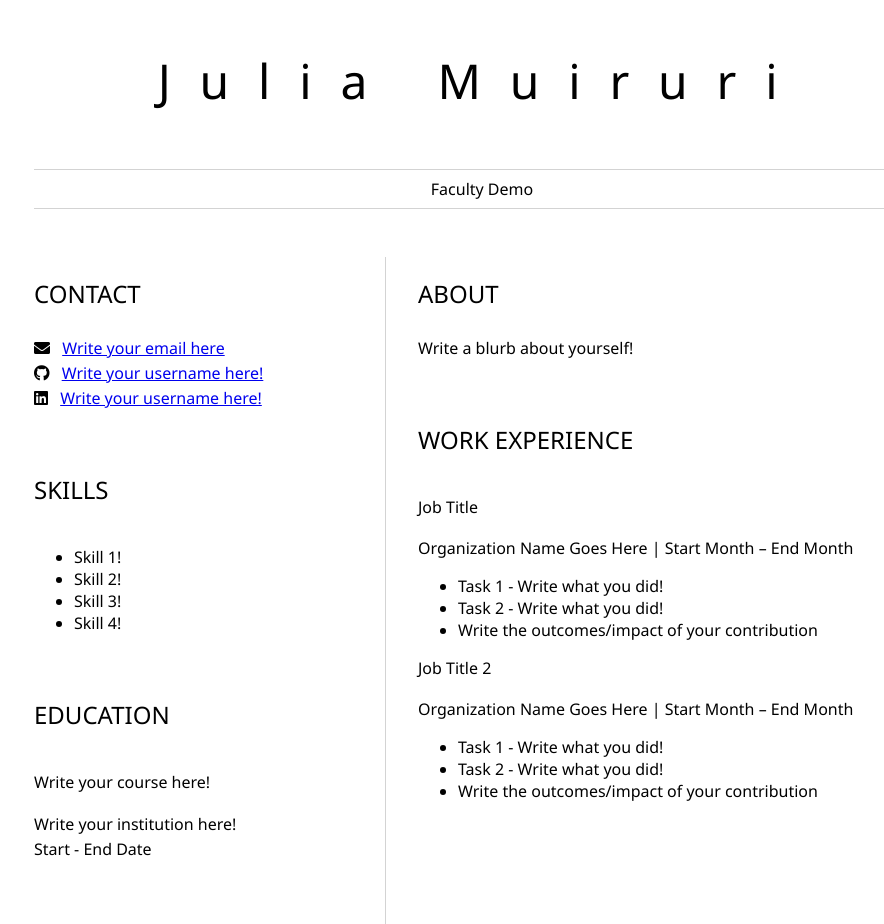
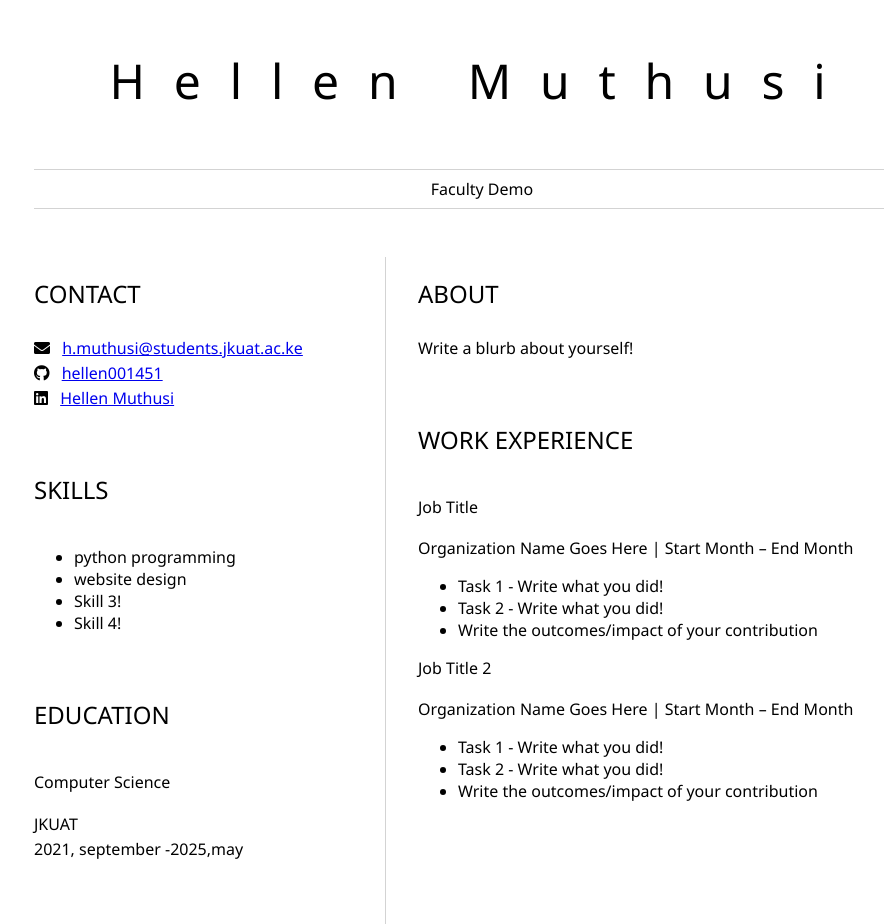
Before and after one commit to hellen001451/MyResume, a plain HTML site: page index.html in a window 1280 px wide. Shown: the whole page, without its empty margins (158-1042 px from the left). Drawn offline with Linux system fonts and the light colour scheme.

Commit message:
Update index.html

```diff
--- a/index.html
+++ b/index.html
@@ -2,13 +2,13 @@
 	<head>
 		<link href="style.css" rel="stylesheet">
         <link rel="stylesheet" href="https://cdnjs.cloudflare.com/ajax/libs/font-awesome/5.15.4/css/all.min.css">
-        <title>Julia Muiruri</title>
+        <title>Hellen Muthusi</title>
 	</head>
 
 	<body>
 		<header id="header">
 			<!-- resume header with your name and title -->
-			<h1>Julia Muiruri</h1>
+			<h1>Hellen Muthusi</h1>
 			<hr>
 			Faculty Demo
 			<hr>
@@ -20,23 +20,23 @@
 					<!-- contact info including social media -->
                     <p>
                         <i class="fa fa-envelope" aria-hidden="true"></i>
-                        <a href="mailto:username@domain.top-level domain">Write your email here</a>
+                        <a href="mailto:username@domain.top-level domain">h.muthusi@students.jkuat.ac.ke</a>
                     </p>
                     <p>
                         <i class="fab fa-github" aria-hidden="true"></i>
-                        <a href="github.com/yourGitHubUsername">Write your username here!</a>
+                        <a href="github.com/yourGitHubUsername">hellen001451</a>
                     </p>
                     <p>
                         <i class="fab fa-linkedin" aria-hidden="true"></i>
-                        <a href="linkedin.com/yourLinkedInUsername">Write your username here!</a>
+                        <a href="linkedin.com/yourLinkedInUsername">Hellen Muthusi</a>
                     </p>
 				</section>
 				<section>
 					<h2>SKILLS</h2>
 					<!-- your skills -->
                     <ul>
-                        <li>Skill 1!</li>
-                        <li>Skill 2!</li>
+                        <li>python programming</li>
+                        <li>website design</li>
                         <li>Skill 3!</li>
                         <li>Skill 4!</li>
                     </ul>
@@ -44,12 +44,12 @@
 				<section>
 					<h2>EDUCATION</h2>
 					<!-- your education -->
-                    <h3>Write your course here!</h3>
+                    <h3>Computer Science</h3>
                     <p>
-                        Write your institution here!
+                        JKUAT
                     </p>
                     <p>
-                        Start - End Date
+                        2021, september -2025,may
                     </p>
 				</section>
 			</article>
```
